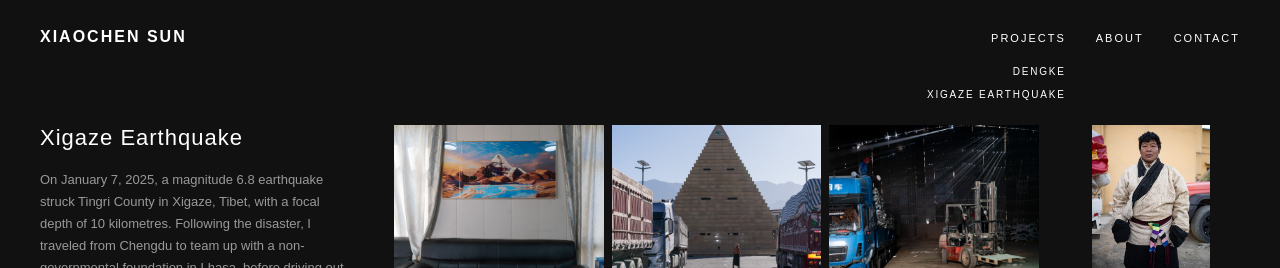
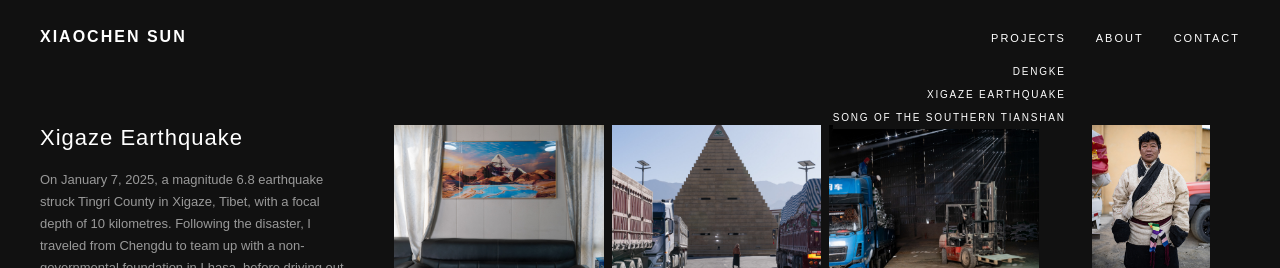
Before and after one commit to xiaochensun-1990/xiaochensun, a plain HTML site: page Xigaze-earthquake.html in a window 1280 px wide. Both pictures are taken after a click on the button "PROJECTS". Shown: the top 268 px of the page. Drawn offline with Linux system fonts and the light colour scheme.

Commit message:
Update Xigaze-earthquake.html

```diff
--- a/Xigaze-earthquake.html
+++ b/Xigaze-earthquake.html
@@ -711,8 +711,11 @@ nav {
     XIGAZE EARTHQUAKE
   </a>
 
+  <a href="SONG%20OF%20THE%20SOUTHERN%20TIANSHAN.html">
+    SONG OF THE SOUTHERN TIANSHAN
+  </a>
+
 </div>
-
     </div>
 
 
```
Lines whose indentation alone changed are shown as unchanged.
